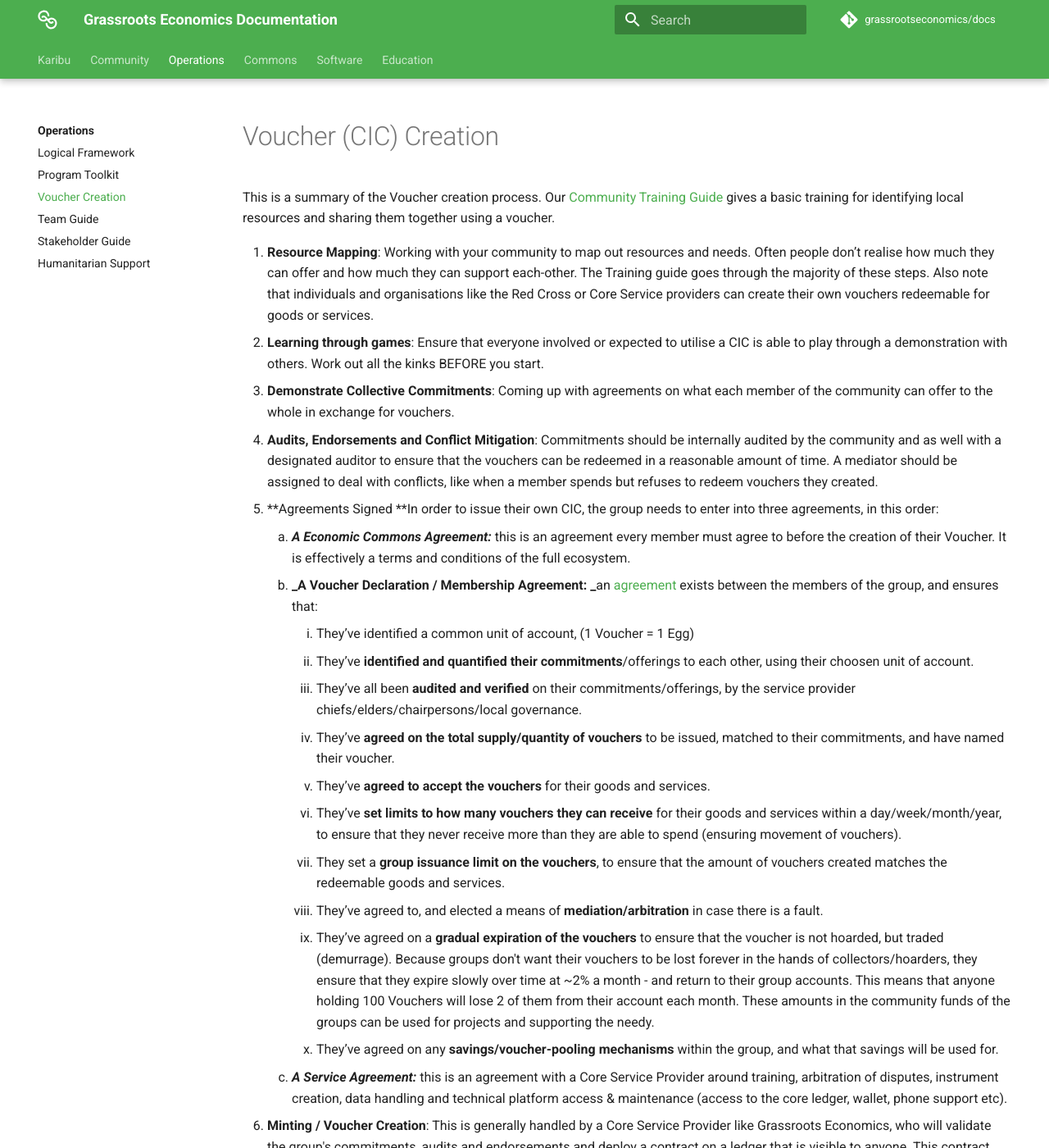
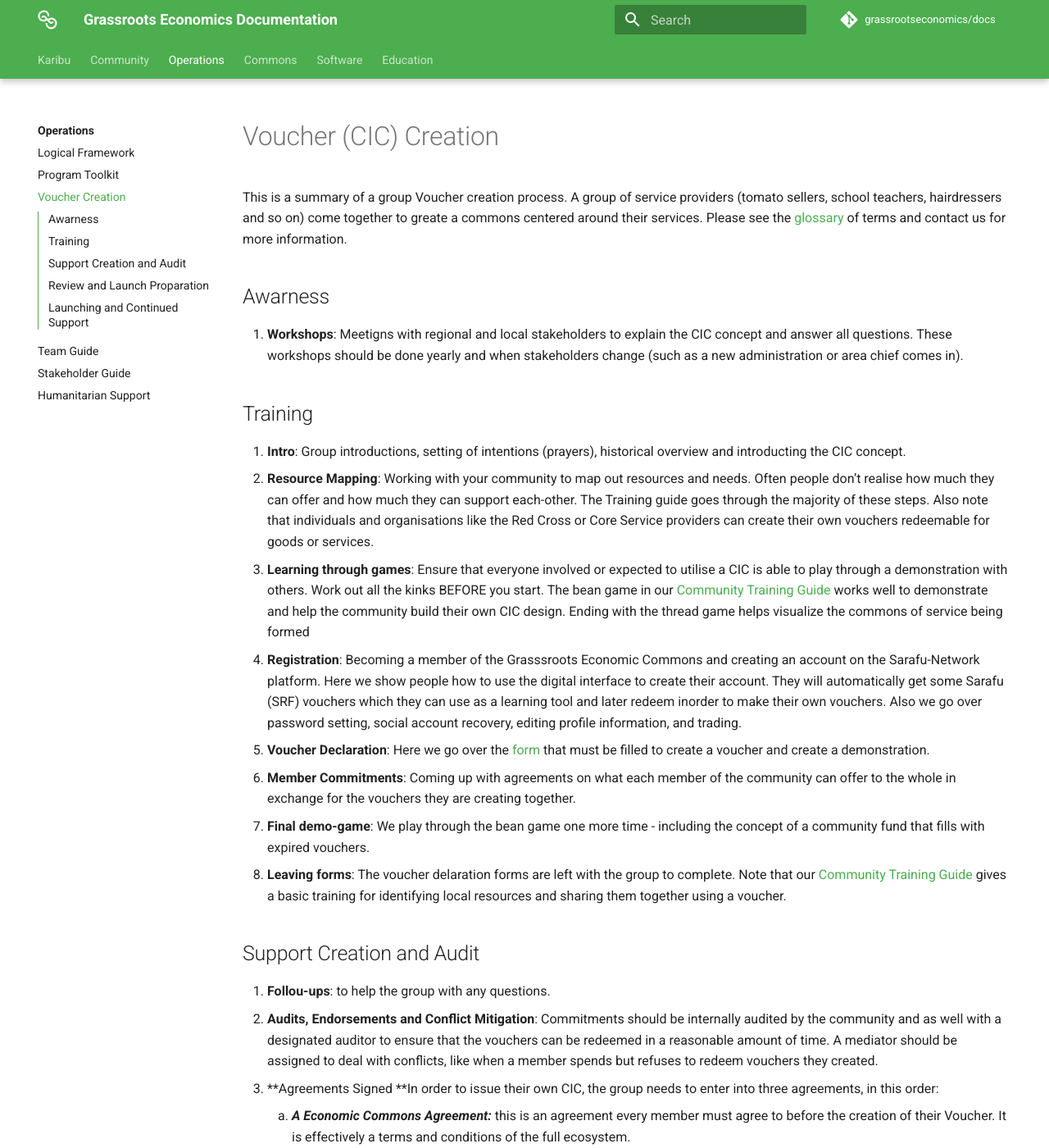
Before and after one commit to grassrootseconomics/docs.grassecon.org, an MkDocs documentation site: the page built from docs/ops/voucher.md, in a window 1280 px wide and 1400 px high. Shown: the whole window at 82% size. Built offline with MkDocs 1.6.1 and Material for MkDocs 9.7.7, drawn with Linux system fonts in a browser that asks for light colours; comment, search, counter and statistics services are not loaded; some of the changed text lies outside the part shown.

Commit message:
Update voucher.md

```diff
--- a/docs/ops/voucher.md
+++ b/docs/ops/voucher.md
@@ -1,12 +1,25 @@
 # Voucher (CIC) Creation
 
-This is a summary of the Voucher creation process. Our [Community Training Guide](/edu/training/) gives a basic training for identifying local resources and sharing them together using a voucher.
+This is a summary of a group Voucher creation process. A group of service providers (tomato sellers, school teachers, hairdressers and so on) come together to greate a commons centered around their services. Please see the [glossary](/edu/glossary/) of terms and contact us for more information.
 
-1. **Resource Mapping**: Working with your community to map out resources and needs. Often people don’t realise how much they can offer and how much they can support each-other. The Training guide goes through the majority of these steps. Also note that individuals and organisations like the Red Cross or Core Service providers can create their own vouchers redeemable for goods or services.
-2. **Learning through games**: Ensure that everyone involved or expected to utilise a CIC is able to play through a demonstration with others. Work out all the kinks BEFORE you start.
-3. **Demonstrate Collective Commitments**: Coming up with agreements on what each member of the community can offer to the whole in exchange for vouchers.
-4. **Audits, Endorsements and Conflict Mitigation**: Commitments should be internally audited by the community and as well with a designated auditor to ensure that the vouchers can be redeemed in a reasonable amount of time. A mediator should be assigned to deal with conflicts, like when a member spends but refuses to redeem vouchers they created.
-5. **Agreements Signed **In order to issue their own CIC, the group needs to enter into three agreements, in this order:
+## Awarness
+1. **Workshops**: Meetigns with regional and local stakeholders to explain the CIC concept and answer all questions. These workshops should be done yearly and when stakeholders change (such as a new administration or area chief comes in).
+
+## Training
+1. **Intro**: Group introductions, setting of intentions (prayers), historical overview and introducting the CIC concept.
+2. **Resource Mapping**: Working with your community to map out resources and needs. Often people don’t realise how much they can offer and how much they can support each-other. The Training guide goes through the majority of these steps. Also note that individuals and organisations like the Red Cross or Core Service providers can create their own vouchers redeemable for goods or services.
+3. **Learning through games**: Ensure that everyone involved or expected to utilise a CIC is able to play through a demonstration with others. Work out all the kinks BEFORE you start. The bean game in our [Community Training Guide](/edu/training/) works well to demonstrate and help the community build their own CIC design. Ending with the thread game helps visualize the commons of service being formed
+4. **Registration**: Becoming a member of the Grasssroots Economic Commons and creating an account on the Sarafu-Network platform. Here we show people how to use the digital interface to create their account. They will automatically get some Sarafu (SRF) vouchers which they can use as a learning tool and later redeem inorder to make their own vouchers. Also we go over password setting, social account recovery, editing profile information, and trading.
+5. **Voucher Declaration**: Here we go over the [form](/commons/voucher/) that must be filled to create a voucher and create a demonstration.
+6. **Member Commitments**: Coming up with agreements on what each member of the community can offer to the whole in exchange for the vouchers they are creating together.
+7. **Final demo-game**: We play through the bean game one more time - including the concept of a community fund that fills with expired vouchers.
+8. **Leaving forms**: The voucher delaration forms are left with the group to complete. Note that our [Community Training Guide](/edu/training/) gives a basic training for identifying local resources and sharing them together using a voucher.
+
+
+## Support Creation and Audit
+1. **Follou-ups**: to help the group with any questions.
+2. **Audits, Endorsements and Conflict Mitigation**: Commitments should be internally audited by the community and as well with a designated auditor to ensure that the vouchers can be redeemed in a reasonable amount of time. A mediator should be assigned to deal with conflicts, like when a member spends but refuses to redeem vouchers they created.
+3. **Agreements Signed **In order to issue their own CIC, the group needs to enter into three agreements, in this order:
     1. **_A Economic Commons Agreement:_** this is an agreement every member must agree to before the creation of their Voucher. It is effectively a terms and conditions of the full ecosystem.
     2. **_A Voucher Declaration / Membership Agreement: _**an [agreement](/commons/voucher/) exists between the members of the group, and ensures that:
         1. They’ve identified a common unit of account, (1 Voucher = 1 Egg)
@@ -19,8 +32,17 @@
         7. They’ve agreed to, and elected a means of **mediation/arbitration** in case there is a fault.
         8. They’ve agreed on a **gradual expiration of the vouchers** to ensure that the voucher is not hoarded, but traded (demurrage). Because groups don't want their vouchers to be lost forever in the hands of collectors/hoarders, they ensure that they expire slowly over time at ~2% a month - and return to their group accounts. This means that anyone holding 100 Vouchers will lose 2 of them from their account each month. These amounts in the community funds of the groups can be used for projects and supporting the needy.
         9. They’ve agreed on any **savings/voucher-pooling mechanisms** within the group, and what that savings will be used for.
-    3. **_A Service Agreement:_** this is an agreement with a Core Service Provider around training, arbitration of disputes, instrument creation, data handling and technical platform access & maintenance (access to the core ledger, wallet, phone support etc).
-6. **Minting / Voucher Creation**: This is generally handled by a Core Service Provider like Grassroots Economics, who will validate the group's commitments, audits and endorsements and deploy a contract on a ledger that is visible to anyone. This contract (smart contract) will hold all the relevant information about the Voucher and create the supply.
-7. **Initial Voucher Distribution**: After minting, Vouchers will then be distributed to the Community that has committed to redeeming them with full transparency. This will be done as per the instructions of the community and can be facilitated by a community treasurer. It is recommended to have a voted on community fund /treasury which will also collect any levies (demurrage).
-8. **Greater Community Outreach**: While the community of issuers may begin to assign and clear vouchers among each other, they will generally want to spread their usage to their greater community. They can choose to give new users a small amount out of a community fund as is done with Sarafu, or to simply try to sell the Vouchers or use them to buy goods or services.
-9. **Long Term Maintenance**: Imbalance / inequality is a common character of any credit system. Some people may end up with a lot and some people may end up with zero. Having regular meetings, or market days and actively clearing imbalances together is highly recommended. A levy on accounts is a good way to ensure that people have no incentive to hold Vouchers as a form of savings or investment and that they continue to circulate as a medium of exchange.
+    3. **_A Service Agreement:_** this is an agreement with a Core Service Provider such as Grassroots Economics Foundation around training, arbitration of disputes, instrument creation, data handling and technical platform access & maintenance (access to the core ledger, wallet, phone support etc).
+4. **Minting / Voucher Creation**: This is generally handled by a Core Service Provider like Grassroots Economics, who will validate the group's commitments, audits and endorsements and deploy a contract on a ledger that is visible to anyone. This contract (smart contract) will hold all the relevant information about the Voucher and create the supply.
+5. **Initial Voucher Distribution**: After minting, Vouchers will then be distributed to the issuing community that has committed to redeeming them with full transparency. This will be done as per the instructions of the Voucher Declaration and can be facilitated by a community treasurer. It is recommended to have a voted on community fund /treasury which will also collect any levies (demurrage or expired vouchers).
+
+## Review and Launch Proparation
+1. **Review**: Refersher on how CICs work and amking sure everyone in the group is inalignment.
+2. **Chama book**: The voucher issuing group should have regular meetign where they record everyone's balances and seek to reach balance of trade.
+3. **Marketing Materials**: Placards that tell people how to trade with their voucher are distributed to members.
+4. **Social Fabric**: Mapping out the memebrs and their connections to eachother on a fabric.
+5. **Launch Preparation**: Launch planning included, stakeholders, announcments, a schedule of the event, settign up a local market, theater, offerings to local elders and leaders, speaches, displaying the unit of account. People not in the issuing group should be invited to accept the vouchers for their goods and services and to also shown how to register on the network.
+
+## Launching and Continued Support ##
+1. **Greater Community Outreach**: While the community of issuers may begin to assign and clear vouchers among each other, they will generally want to spread their usage to their greater community. They can choose to give new users a small amount out of their community fund as is done with Sarafu, or to simply try to sell the Vouchers or use them to buy goods or services. We call this process 'braiding' of bringing more and more users into the network.
+2. **Long Term Maintenance**: Imbalance / inequality is a common character of any credit system. Some people may end up with a lot and some people may end up with zero. Having regular meetings, or market days and actively clearing imbalances together is highly recommended. A levy on accounts is a good way to ensure that people have no incentive to hold Vouchers as a form of savings or investment and that they continue to circulate as a medium of exchange.
```
